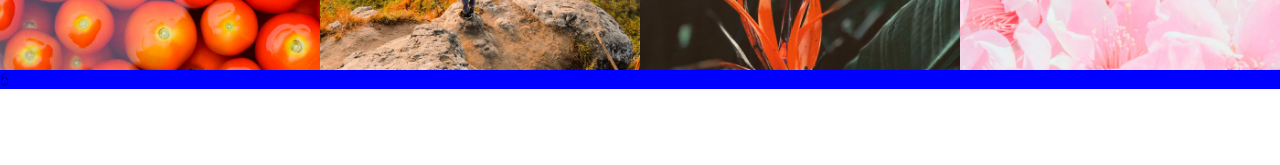
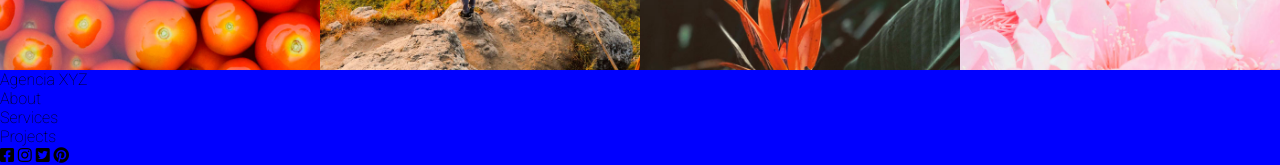
Before and after one commit to mariana549/landing-page-grid, a plain HTML site: page index.html in a window 1280 px wide. Shown: the part 2672-2837 px from the top of the page. Before the commit the page ends 2761 px from the top, so only its background shows below. Drawn offline with Linux system fonts and the light colour scheme.

Commit message:
feat: :white_check_mark: adicionando conteudo no footer
adicionando li e links para redes sociais

```diff
--- a/index.html
+++ b/index.html
@@ -48,7 +48,7 @@
       <h2>We make cool things</h2>
    </section>
 
-   <section class="about">
+   <section class="about" id="about">
       <div class="item">
          <h3>Title</h3>
          <p>Lorem ipsum dolor sit amet, consectetur adipisicing elit. Libero et obcaecati asperiores molestiae, tempore dignissimos placeat voluptas odit sit optio? Dolores quaerat iure ipsam! Minima laboriosam cumque ipsa expedita officia.</p>
@@ -63,7 +63,7 @@
       </div>
    </section>
 
-   <section class="services">
+   <section class="services" id="services">
       <div class="service">
          <img src="./src/image/bolinha1.png" alt="bolinha 1">
          <div class="service-info">
@@ -80,7 +80,7 @@
       </div>
    </section>
 
-   <section class="projects">
+   <section class="projects" id="projects">
       <div class="project">
          <a href="">
             <img src="./src/image/tomatoes.jpg" alt="tomatoes">
@@ -104,8 +104,31 @@
 
    </section>
 
-   <footer class="footer">
-      6
+   <footer class="footer" id="contact">
+      <h4>Agencia XYZ</h4>
+
+      <nav>
+         <ul>
+            <li><a href="#about">About</a></li>
+            <li><a href="#services">Services</a></li>
+            <li><a href="#projects">Projects</a></li>
+         </ul>
+      </nav>
+
+      <div class="social">
+         <a href="">
+            <i class="fab fa-facebook-square"></i>
+         </a>
+         <a href="">
+            <i class="fab fa-instagram"></i>
+         </a>
+         <a href="">
+            <i class="fab fa-twitter-square"></i>
+         </a>
+         <a href="">
+            <i class="fab fa-pinterest"></i>
+         </a>
+      </div>
    </footer>
 </body>
 
```
